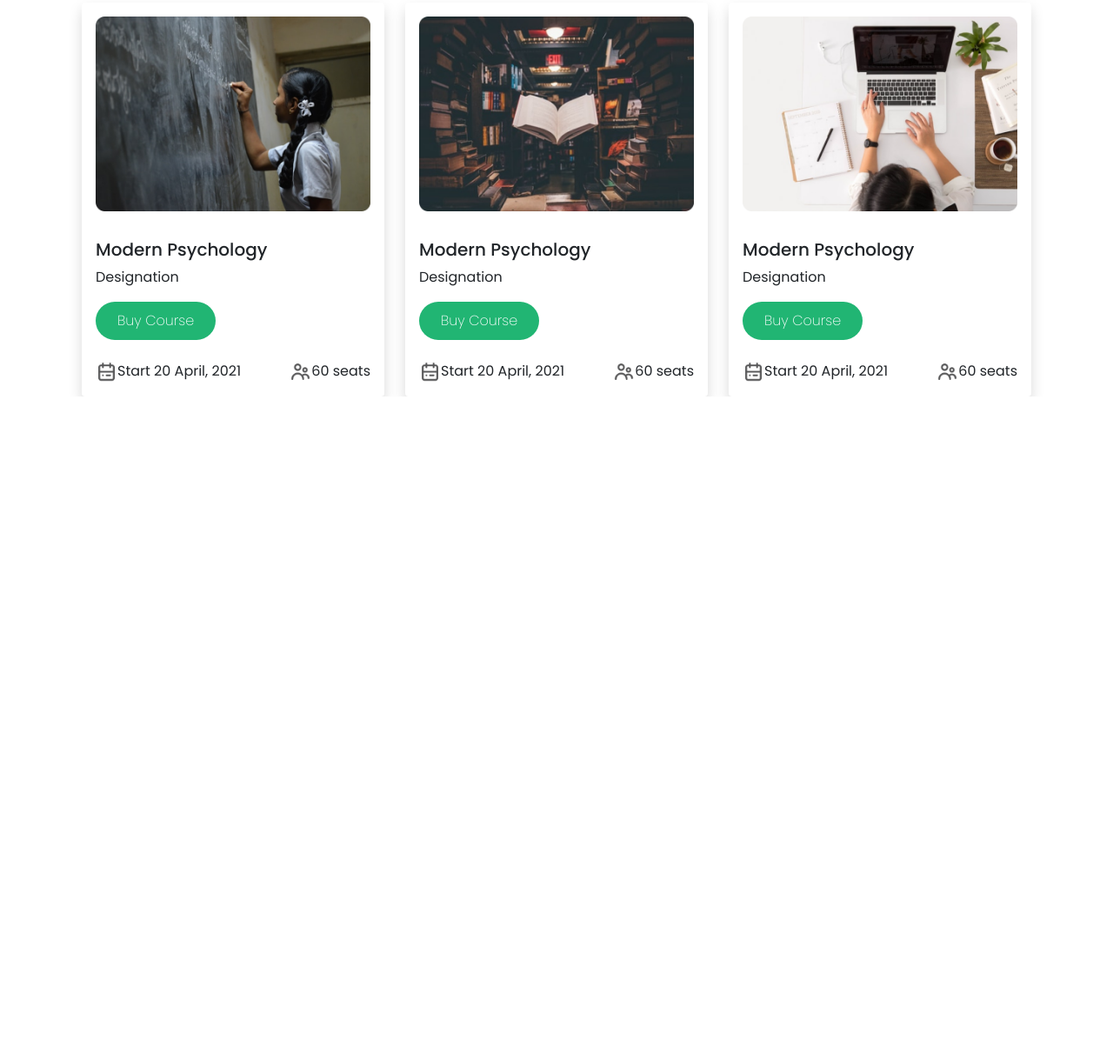
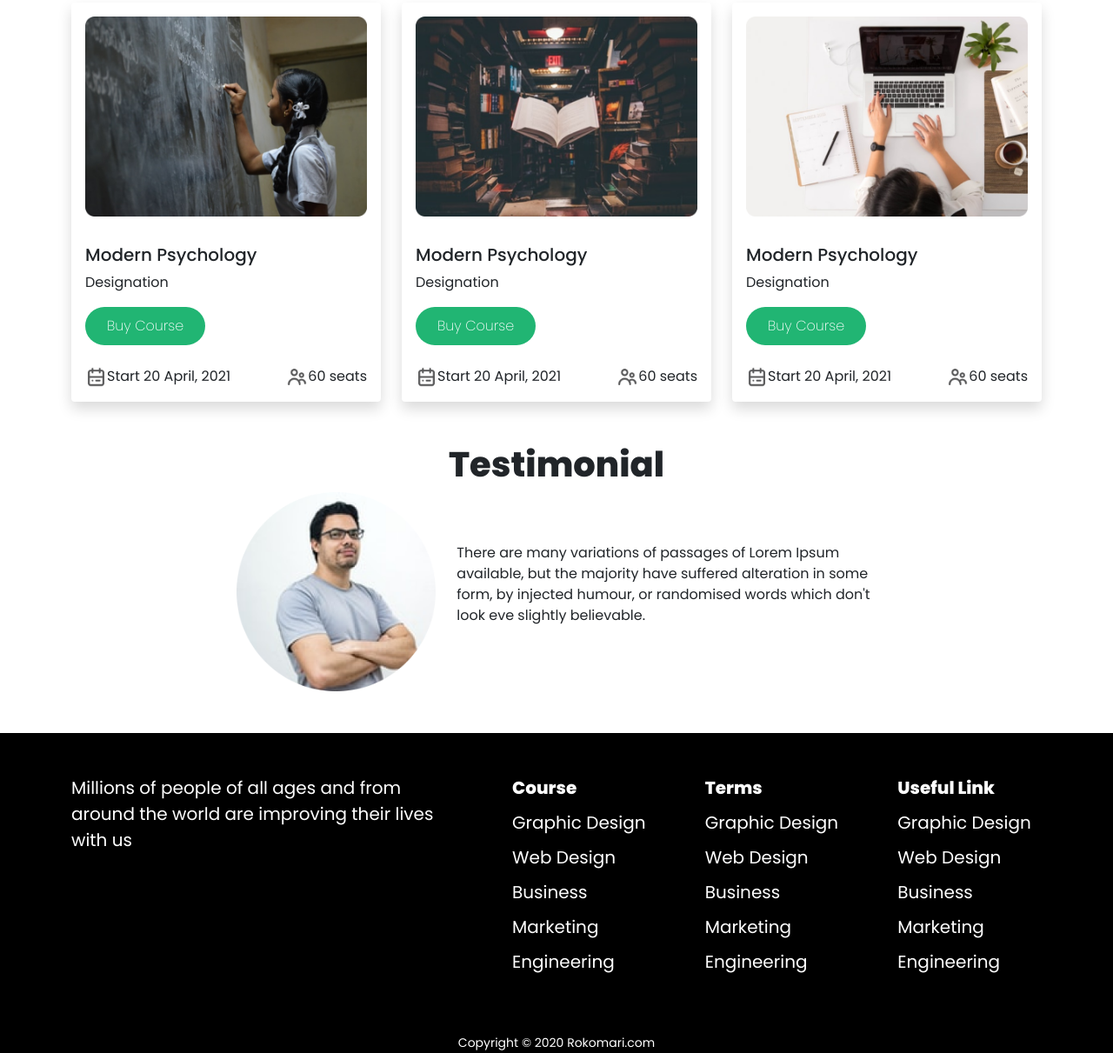
Before and after one commit to shakautkader608/E-school, a plain HTML site: page index.html in a window 1280 px wide. Shown: the part 1008-2219 px from the top of the page at 87% size. Before the commit the page ends 1464 px from the top, so only its background shows below. Drawn offline with nearby package versions, Linux system fonts and the light colour scheme.

Commit message:
Add testimonial and Footer part.Complete the design

```diff
--- a/css/style.css
+++ b/css/style.css
@@ -1,6 +1,10 @@
 
 body{
     font-family: 'Poppins', sans-serif;
+}
+ul,li{
+    text-decoration: none;
+    list-style: none;
 }
 .bg-color{
     background-color:#F0FFF0
@@ -37,3 +41,32 @@ body{
 .card{
     border:none
 }
+.list{
+    font-size: 20px;
+    font-weight: 400;
+}
+.footer-content{
+    font-size: 20px;
+}
+li{
+    margin: 10px 0;
+}
+
+.test-content{
+    font-size: 18px;
+    text-align: justify;
+}
+
+.copyright{
+    margin: 50px 0px 0;
+}
+.as{
+    width: 100%;
+}
+.hobar{
+    transition: all linear 0.2s;
+}
+.hobar:hover{
+    box-shadow:0 4px 8px 0 rgba(0, 0, 0, 0.2) ;
+    background-color: white;
+}
--- a/index.html
+++ b/index.html
@@ -53,14 +53,14 @@
 
                 <div class="banner mt-5">
                     <div class="row">
-                        <div class="col-md-6">
+                        <div class="col-lg-6 col-md-6">
                             <p class="text-danger mt-5">Are you ready to Learn?</p>
                             <h1 class="fw-bold mt-3">Learn With fun</h1>
                             <h1 class="fw-bold">on <span class="green-highlight">any schedule</span></h1>
                             <p class="mt-4">Lorem ipsum dolor sit amet, consectetur adipiscing elit. Varius blandit facilisis quam netus.</p>
                             <button class="btn-submit rounded rounded-pill fw-light">Get Started</button>
                         </div>
-                        <div class="col-md-6">
+                        <div class="col-lg-6 col-md-6">
                             <img src="./images/Photos/Illustration.png" class="img-fluid mb-5" alt="images" />
                         </div>
                     </div>
@@ -68,46 +68,49 @@
             </div>
         </header>
 
+
         <!-- Header & Banner part ends here -->
 
         <div class="container mt-5">
             <div class="row g-4">
-              <div class="col-3">
-                    <div class="p-5 rounded  text-center bg-color2">
+              <div class="col-lg-3 col-md-6">
+                    <div class="p-5 rounded text-center bg-color2 hobar">
                         <img src="../images/ICON/book.png" class="" alt="" width="80" />
                         <h4 class="purple-highlight mt-4 mb-0">1500+ Topic</h4>
                         <p class="mb-0 learn">Learn Anythings</p>
                     </div>
               </div>
-              <div class="col-3">
-                <div class="p-5 rounded text-center shadow ">
+              <div class="col-lg-3 col-md-6">
+                <div class="p-5 rounded text-center bg-color2 hobar ">
                     <img src="../images/ICON/student.png" class="" alt="" width="100" />
                     <h4 class="purple-highlight mt-4 mb-0">1500+ Topic</h4>
                     <p class="mb-0 learn">Learn Anythings</p>
                 </div>
               </div>
-              <div class="col-3">
-                <div class="p-5 rounded text-center bg-color2">
+              <div class="col-lg-3 col-md-6">
+                <div class="p-5 rounded text-center bg-color2 hobar">
                     <img src="../images/ICON/test.png" class="" alt="" width="95" />
                     <h4 class="purple-highlight mt-4 mb-0">1500+ Topic</h4>
                     <p class="mb-0 learn">Learn Anythings</p>
                 </div>
               </div>
-              <div class="col-3">
-                <div class="p-5 rounded text-center bg-color2">
+              <div class="col-lg-3 col-md-6">
+                <div class="p-5 rounded text-center bg-color2 hobar">
                     <img src="../images/ICON/students.png" class="" alt="" width="90" />
                     <h4 class="purple-highlight mt-4 mb-0">1500+ Topic</h4>
                     <p class="mb-0 learn">Learn Anythings</p>
                 </div>
             </div>
           </div>
+        </div>
+
 
         <!-- Counter ends here -->
 
 
         <h1 class="text-balck fw-bold text-center mt-5">Online Courses</h1>
         <div class="container mt-5">
-            <div class="row row-cols-1 row-cols-md-3 g-4">
+            <div class="row row-cols-1 row-cols-lg-3   row-cols-md-2 row-cols-sm-1 g-4">
                 <div class="col">
                     <div class="card bg-white shadow h-100">
                         <img src="./images/Photos/Morder pyschology.png" class="card-img-top p-3" alt="..." />
@@ -170,18 +173,88 @@
                         </div>
                     </div>
                 </div>
-
-               <!-- Online Course Part Ends Here -->
-
-
-
             </div>
         </div>
+
+        <!-- Online Courses end here -->
+        <h1 class="text-balck fw-bold text-center gap mt-5">Testimonial</h1>
+       <div class="container ">
+           <div class="row justify-content-center">
+
+            <div class="col-md-8 ">
+                <div class="row align-items-center ">
+                    <div class="col-md-4">
+                        <img src="./images/Photos/Man.png" alt="" width="" class="w-100">
+                    </div>
+                    <div class="col-md-8">
+                        <p class="mt-sm-0 mt-5 ">
+                            There are many variations of passages of Lorem Ipsum available, but the majority have suffered alteration in some form, by injected humour, or randomised words which don't look eve slightly believable.
+                        </p>
+                    </div>
+                </div>
+            </div>
+
+           </div>
+       </div>
+
+       <footer class="bg-black">
+           <div class="container">
+               <div class="row mt-5">
+                   <div class="col-md-5">
+                       <p class="text-white footer-content mt-5">
+                        Millions of people of all ages and from around
+
+                        the world are improving their lives with us
+                       </p>
+                   </div>
+                   <div class="col-md-7 ">
+                       <div class="row mt-5">
+                           <div class="col-md-4">
+                               <ul class="list">
+                                   <li class="text-white fw-bold mt-0">Course</li>
+                                   <li class="text-white">Graphic Design</li>
+                                   <li class="text-white">Web Design</li>
+                                   <li class="text-white">Business</li>
+                                   <li class="text-white">Marketing</li>
+                                   <li class="text-white">Engineering</li>
+                               </ul>
+                           </div>
+                           <div class="col-md-4">
+                            <ul class="list">
+                                <li class="text-white fw-bold mt-0">Terms</li>
+                                <li class="text-white">Graphic Design</li>
+                                <li class="text-white">Web Design</li>
+                                <li class="text-white">Business</li>
+                                <li class="text-white">Marketing</li>
+                                <li class="text-white">Engineering</li>
+                            </ul>
+                           </div>
+                           <div class="col-md-4">
+                            <ul class="list">
+                                <li class="text-white fw-bold mt-0">Useful Link</li>
+                                <li class="text-white">Graphic Design</li>
+                                <li class="text-white">Web Design</li>
+                                <li class="text-white">Business</li>
+                                <li class="text-white">Marketing</li>
+                                <li class="text-white">Engineering</li>
+                            </ul>
+                           </div>
+                       </div>
+                   </div>
+               </div>
+           </div>
+          <div class="row text-center copyright">
+              <div class="col-md-12">
+                <small class="text-white ">Copyright © 2020 Rokomari.com</small>
+              </div>
+          </div>
+       </footer>
 
 
 
 
-<!-- practice -->
+
+
 
 
 
```
